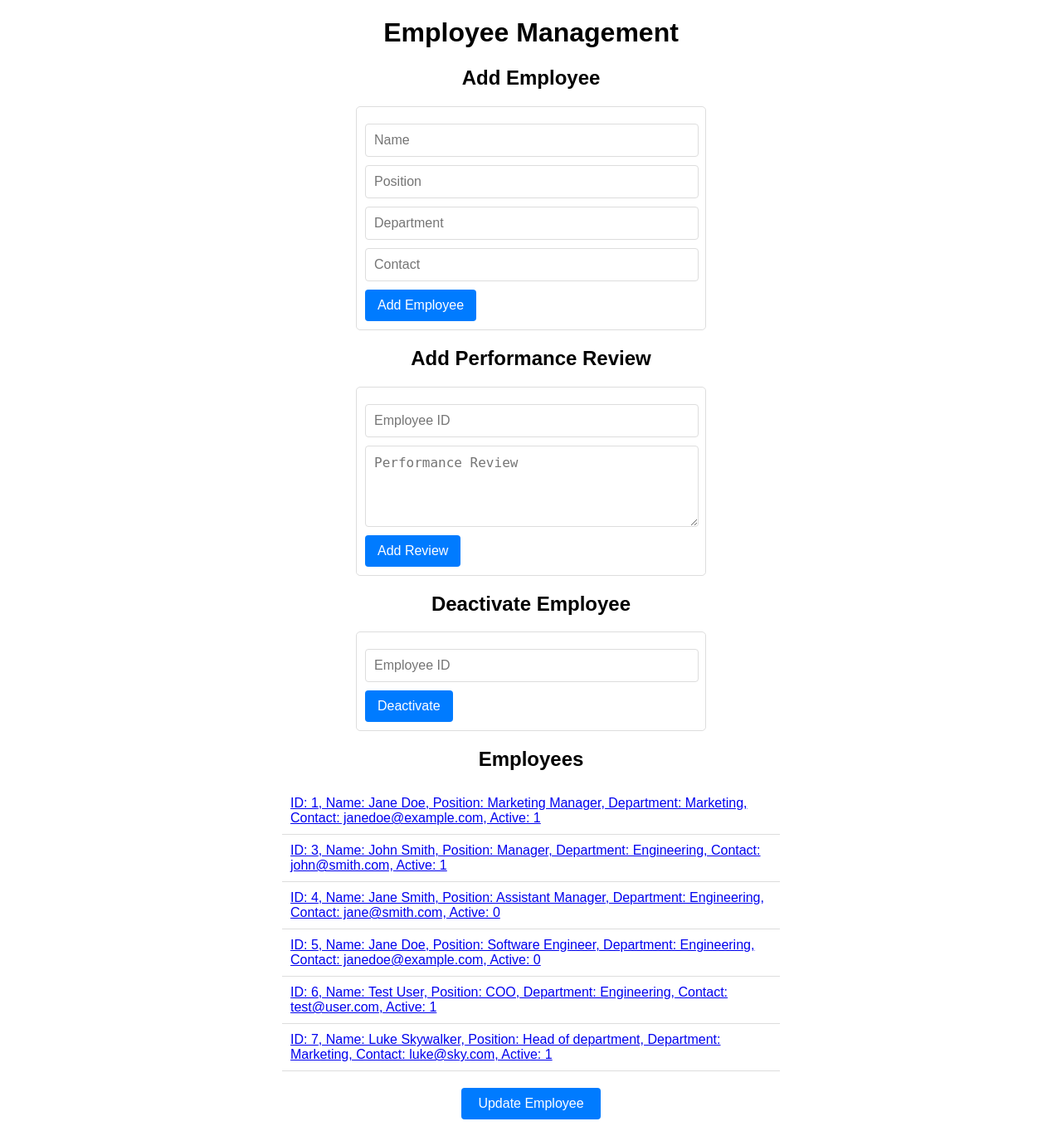
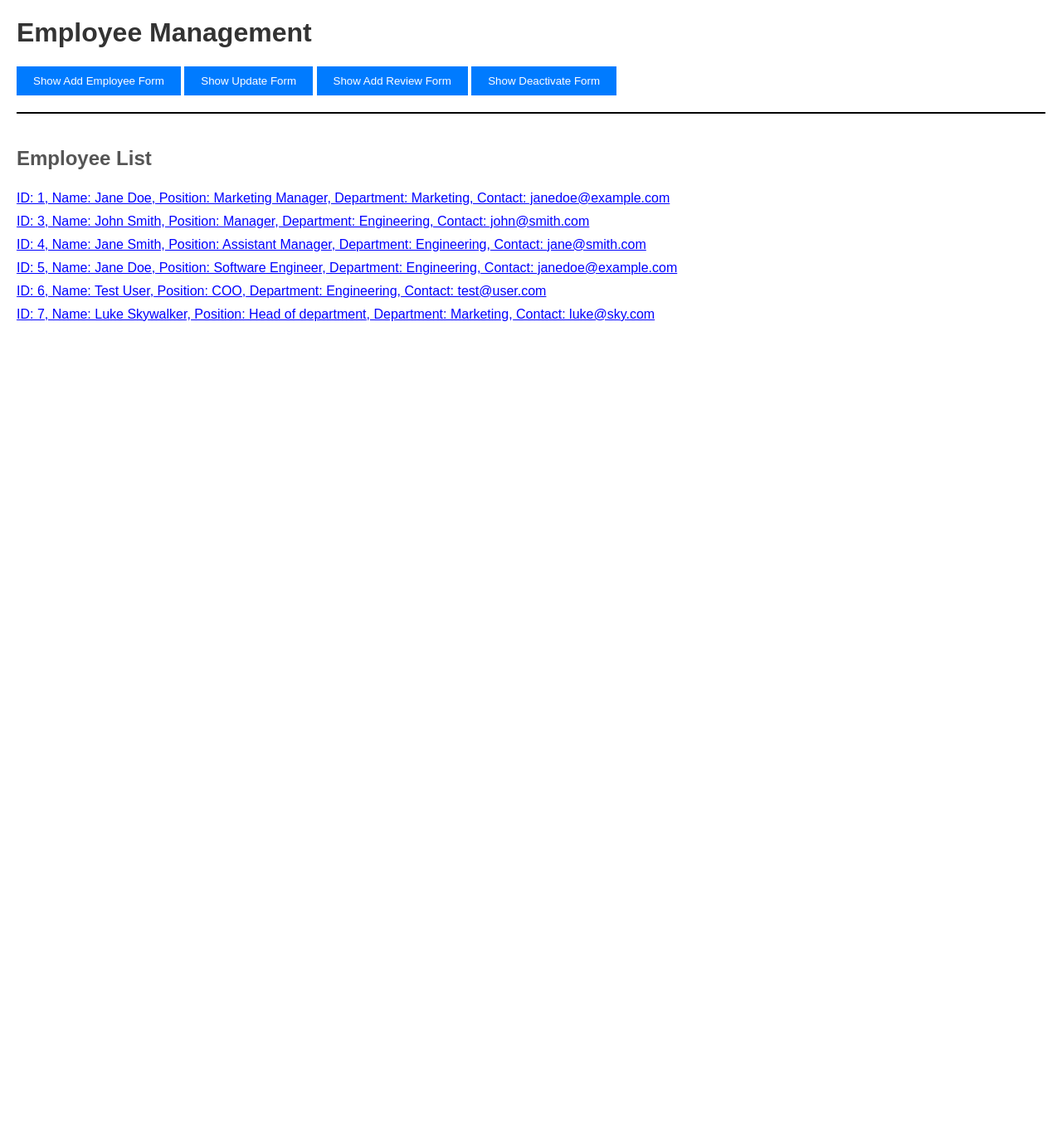
Before and after one commit to BlueHatThebe/Employee-Management-API, a Flask app: page / in a window 1280 px wide. Shown: the whole page at 83% size. After the commit the page ends 387 px from the top, so only its background shows below. Run offline with Flask 3, Linux system fonts and the light colour scheme; data comes from the database, SQL or seed files in the repository; both versions use the stored data as it was after the commit.

Commit message:
edited backend and templates folder to handle static files correctly.

```diff
--- a/app.py
+++ b/app.py
@@ -2,7 +2,6 @@ from flask import Flask, send_from_directory, jsonify, request, render_template
 from flask_cors import CORS
 import sqlite3
 import json
-import os
 
 app = Flask(__name__)
 CORS(app)
@@ -43,17 +42,12 @@ def handle_invalid_data_response(message):
 def handle_internal_error(error):
     return jsonify({"status": "error", "message": "An internal error occurred"}), 500
 
-# Serve static files
 @app.route("/", defaults={"filename": "index.html"})
 @app.route("/<path:filename>")
 def serve_static(filename):
-    if filename == "employeeDetails.html":
-        # Render employee-details.html from the templates folder
-        return render_template('employeeDetails.html')
-    if os.path.isfile(os.path.join('templates', filename)):
-        return send_from_directory('templates', filename)
-    else:
-        return jsonify({"status": "error", "message": "File not found"}), 404
+    if filename.endswith('.html'):
+        return render_template(filename)
+    return send_from_directory('static', filename)
 
 # API endpoints
 @app.route("/api/v1/employees", methods=["GET"])
@@ -69,9 +63,9 @@ def get_employees():
     except Exception as e:
         return handle_internal_error(e)
 
-@app.route("/api/v1/employees/<string:employeeId>", methods=["GET"])
+@app.route("/api/v1/employees/<int:employeeId>", methods=["GET"])
 def get_employee(employeeId):
-    is_valid, error = validate_employee_id(employeeId)
+    is_valid, error = validate_employee_id(str(employeeId))
     if not is_valid:
         return handle_invalid_data_response(error)
 
@@ -224,7 +218,7 @@ def init_db():
     # Create employees table
     cursor.execute('''
         CREATE TABLE IF NOT EXISTS employees (
-            id TEXT PRIMARY KEY,
+            id INTEGER PRIMARY KEY,
             name TEXT NOT NULL,
             position TEXT NOT NULL,
             department TEXT NOT NULL,
--- a/static/script.js
+++ b/static/script.js
@@ -2,158 +2,211 @@ document.addEventListener('DOMContentLoaded', function() {
     console.log('DOM fully loaded and parsed');
     loadEmployees();
 
-    document.getElementById('add-employee-form').addEventListener('submit', function(event) {
+    // Form Element Setup
+    const addEmployeeForm = document.getElementById('add-employee-form');
+    const updateEmployeeForm = document.getElementById('update-employee-form');
+    const addReviewForm = document.getElementById('add-review-form');
+    const deactivateEmployeeForm = document.getElementById('deactivate-employee-form');
+
+    // Form Submission Handlers
+    if (addEmployeeForm) {
+        addEmployeeForm.querySelector('form').addEventListener('submit', function(event) {
             event.preventDefault();
             addEmployee();
         });
+    }
 
-    document.getElementById('update-employee-form').addEventListener('submit', function(event) {
+    if (updateEmployeeForm) {
+        updateEmployeeForm.querySelector('form').addEventListener('submit', function(event) {
             event.preventDefault();
             updateEmployee();
         });
+    }
 
-    document.getElementById('add-review-form').addEventListener('submit', function(event) {
+    if (addReviewForm) {
+        addReviewForm.querySelector('form').addEventListener('submit', function(event) {
             event.preventDefault();
             addPerformanceReview();
         });
+    }
 
-    document.getElementById('deactivate-employee-form').addEventListener('submit', function(event) {
+    if (deactivateEmployeeForm) {
+        deactivateEmployeeForm.querySelector('form').addEventListener('submit', function(event) {
             event.preventDefault();
             deactivateEmployee();
         });
+    }
 
-    // Toggle the visibility of the update employee form
-    document.getElementById('show-update-form').addEventListener('click', function() {
+    // Toggle Form Visibility
+    document.getElementById('show-add-employee-form')?.addEventListener('click', function() {
+        toggleVisibility('add');
+    });
+
+    document.getElementById('show-update-form')?.addEventListener('click', function() {
         toggleVisibility('update');
     });
 
-    // Hide the update employee form
-    document.getElementById('cancel-update').addEventListener('click', function() {
-        toggleVisibility('default');
+    document.getElementById('show-review-form')?.addEventListener('click', function() {
+        toggleVisibility('review');
+    });
+
+    document.getElementById('show-deactivate-form')?.addEventListener('click', function() {
+        toggleVisibility('deactivate');
     });
 });
 
-function toggleVisibility(state) {
-    const elements = {
-        update: ['update-employee-div', 'add-employee-div', 'add-review-div', 'deactivate-employee-div', 'employees-list-div'],
-        default: ['add-employee-div', 'add-review-div', 'deactivate-employee-div', 'employees-list-div']
+function toggleVisibility(formType) {
+    const forms = {
+        add: document.getElementById('add-employee-form'),
+        update: document.getElementById('update-employee-form'),
+        review: document.getElementById('add-review-form'),
+        deactivate: document.getElementById('deactivate-employee-form')
     };
-    const display = {
-        update: ['block', 'none', 'none', 'none', 'none'],
-        default: ['block', 'block', 'block', 'block', 'block']
-    };
-
-    elements[state].forEach((id, index) => {
-        document.getElementById(id).style.display = display[state][index];
+    Object.keys(forms).forEach(type => {
+        const form = forms[type];
+        if (form) {
+            form.classList.toggle('hidden', type !== formType);
+        }
     });
 }
 
-function loadEmployees() {
-    fetch('/api/v1/employees')
-        .then(response => response.json())
-        .then(employees => {
+async function loadEmployees() {
+    try {
+        const response = await fetch('/api/v1/employees');
+        if (!response.ok) {
+            throw new Error(`HTTP error! Status: ${response.status}`);
+        }
+        const data = await response.json();
         const ul = document.getElementById('employee-list-ul');
+        if (ul) {
             ul.innerHTML = '';
-            if (employees.data.length === 0) {
-                ul.innerHTML = '<li>No employees found.</li>';
-            } else {
-                employees.data.forEach(employee => {
+            data.data.forEach(employee => {
                 const li = document.createElement('li');
-                    const link = document.createElement('a');
-                    link.href = `/employeeDetails.html?id=${employee.id}`;
-                    link.textContent = `ID: ${employee.id}, Name: ${employee.name}, Position: ${employee.position}, Department: ${employee.department}, Contact: ${employee.contact}, Active: ${employee.active}`;
-                    li.appendChild(link);
+                li.className = 'employee-item';
+                li.textContent = `ID: ${employee.id}, Name: ${employee.name}, Position: ${employee.position}, Department: ${employee.department}, Contact: ${employee.contact}`;
+                li.addEventListener('click', () => {
+                    window.location.href = `/employee_details.html?id=${employee.id}`;
+                });
                 ul.appendChild(li);
             });
         }
-        })
-        .catch(error => {
+    } catch (error) {
         console.error('Error loading employees:', error);
         const ul = document.getElementById('employee-list-ul');
-            ul.innerHTML = '<li>Error loading employees.</li>';
-        });
+        if (ul) {
+            ul.innerHTML = `<li>Error loading employees: ${error.message}</li>`;
+        }
+    }
 }
 
-function addEmployee() {
-    const employee = {
-        name: document.getElementById('name').value,
-        position: document.getElementById('position').value,
-        department: document.getElementById('department').value,
-        contact: document.getElementById('contact').value
-    };
+async function addEmployee() {
+    const name = document.getElementById('name')?.value;
+    const position = document.getElementById('position')?.value;
+    const department = document.getElementById('department')?.value;
+    const contact = document.getElementById('contact')?.value;
 
-    fetch('/api/v1/employees', {
+    try {
+        const response = await fetch('/api/v1/employees', {
             method: 'POST',
-        headers: { 'Content-Type': 'application/json' },
-        body: JSON.stringify(employee)
-    })
-    .then(response => response.json())
-    .then(() => {
+            headers: {
+                'Content-Type': 'application/json'
+            },
+            body: JSON.stringify({ name, position, department, contact })
+        });
+        const result = await response.json();
+        if (response.ok) {
             loadEmployees();
-        document.getElementById('add-employee-form').reset();
-    })
-    .catch(error => {
+            clearForm('add');
+        } else {
+            alert(`Error: ${result.message}`);
+        }
+    } catch (error) {
         console.error('Error adding employee:', error);
-        alert(`Error adding employee: ${error.message}`);
-    });
+    }
 }
 
-function updateEmployee() {
-    const employeeId = document.getElementById('update-id').value;
-    const updatedEmployee = {
-        name: document.getElementById('update-name').value,
-        position: document.getElementById('update-position').value,
-        department: document.getElementById('update-department').value,
-        contact: document.getElementById('update-contact').value
-    };
+async function updateEmployee() {
+    const id = document.getElementById('update-id')?.value;
+    const name = document.getElementById('update-name')?.value;
+    const position = document.getElementById('update-position')?.value;
+    const department = document.getElementById('update-department')?.value;
+    const contact = document.getElementById('update-contact')?.value;
 
-    fetch(`/api/v1/employees/${employeeId}`, {
+    try {
+        const response = await fetch(`/api/v1/employees/${id}`, {
             method: 'PUT',
-        headers: { 'Content-Type': 'application/json' },
-        body: JSON.stringify(updatedEmployee)
-    })
-    .then(response => response.json())
-    .then(() => {
+            headers: {
+                'Content-Type': 'application/json'
+            },
+            body: JSON.stringify({ name, position, department, contact })
+        });
+        const result = await response.json();
+        if (response.ok) {
             loadEmployees();
-        document.getElementById('update-employee-form').reset();
-        toggleVisibility('default');
-    })
-    .catch(error => {
+            clearForm('update');
+        } else {
+            alert(`Error: ${result.message}`);
+        }
+    } catch (error) {
         console.error('Error updating employee:', error);
-        alert(`Error updating employee: ${error.message}`);
-    });
+    }
 }
 
-function addPerformanceReview() {
-    const employeeId = document.getElementById('review-id').value;
-    const review = { review: document.getElementById('review-text').value };
+async function addPerformanceReview() {
+    const id = document.getElementById('review-id')?.value;
+    const reviewText = document.getElementById('review-text')?.value;
 
-    fetch(`/api/v1/employees/${employeeId}/reviews`, {
+    try {
+        const response = await fetch(`/api/v1/employees/${id}/reviews`, {
             method: 'POST',
-        headers: { 'Content-Type': 'application/json' },
-        body: JSON.stringify(review)
-    })
-    .then(response => response.json())
-    .then(() => {
-        document.getElementById('add-review-form').reset();
-    })
-    .catch(error => {
+            headers: {
+                'Content-Type': 'application/json'
+            },
+            body: JSON.stringify({ review: reviewText })
+        });
+        const result = await response.json();
+        if (response.ok) {
+            loadEmployees();
+            clearForm('review');
+        } else {
+            alert(`Error: ${result.message}`);
+        }
+    } catch (error) {
         console.error('Error adding performance review:', error);
-        alert(`Error adding performance review: ${error.message}`);
-    });
+    }
 }
 
-function deactivateEmployee() {
-    const employeeId = document.getElementById('deactivate-id').value;
+async function deactivateEmployee() {
+    const id = document.getElementById('deactivate-id')?.value;
 
-    fetch(`/api/v1/employees/${employeeId}/deactivate`, { method: 'PATCH' })
-    .then(response => response.json())
-    .then(() => {
+    try {
+        const response = await fetch(`/api/v1/employees/${id}/deactivate`, {
+            method: 'PATCH',
+            headers: {
+                'Content-Type': 'application/json'
+            }
+        });
+        const result = await response.json();
+        if (response.ok) {
             loadEmployees();
-        document.getElementById('deactivate-employee-form').reset();
-    })
-    .catch(error => {
+            clearForm('deactivate');
+        } else {
+            alert(`Error: ${result.message}`);
+        }
+    } catch (error) {
         console.error('Error deactivating employee:', error);
-        alert(`Error deactivating employee: ${error.message}`);
-    });
     }
+}
+
+function clearForm(formType) {
+    const forms = {
+        add: document.getElementById('add-employee-form'),
+        update: document.getElementById('update-employee-form'),
+        review: document.getElementById('add-review-form'),
+        deactivate: document.getElementById('deactivate-employee-form')
+    };
+    const form = forms[formType];
+    if (form) {
+        form.querySelectorAll('input, textarea').forEach(input => input.value = '');
+    }
+}
--- a/static/styles.css
+++ b/static/styles.css
@@ -3,36 +3,31 @@ body {
     margin: 20px;
 }
 
-h1, h2 {
-    text-align: center; /* Center-align headings */
+h1 {
+    color: #333;
+}
+
+h2 {
+    color: #555;
 }
 
 form {
     margin-bottom: 20px;
-    padding: 10px;
-    border: 1px solid #ddd;
-    border-radius: 5px;
-    max-width: 400px;
-    margin: auto;
 }
 
 input, textarea {
     display: block;
-    width: calc(100% - 20px);
-    margin: 10px 0;
+    margin: 5px 0;
     padding: 10px;
-    font-size: 16px;
-    border: 1px solid #ddd;
-    border-radius: 4px;
+    width: 100%;
+    box-sizing: border-box;
 }
 
 button {
-    padding: 10px 15px;
-    font-size: 16px;
+    padding: 10px 20px;
+    background-color: #007BFF;
     color: #fff;
-    background-color: #007bff;
     border: none;
-    border-radius: 4px;
     cursor: pointer;
 }
 
@@ -43,22 +38,8 @@ button:hover {
 ul {
     list-style-type: none;
     padding: 0;
-    margin: 0 auto;
-    max-width: 600px; /* Optional: Limits the width of the list */
 }
 
-ul li {
-    padding: 10px;
-    border-bottom: 1px solid #ddd;
+li {
+    padding: 5px 0;
 }
-
-.center-button-container {
-    text-align: center;
-    margin-top: 20px;
-}
-
-.center-button-container button {
-    display:inline-block;
-    padding:10px 20px;
-    font-size: 16px;
-}
--- a/templates/index.html
+++ b/templates/index.html
@@ -4,69 +4,91 @@
     <meta charset="UTF-8">
     <meta name="viewport" content="width=device-width, initial-scale=1.0">
     <title>Employee Management</title>
-    <!-- Directly link to static files -->
-    <link rel="stylesheet" href="/static/styles.css">
+    <link rel="stylesheet" href="{{ url_for('static', filename='styles.css') }}"> <!-- Ensure this path is correct -->
+    <style>
+        .hidden {
+            display: none;
+        }
+
+        form {
+            margin-bottom: 20px;
+        }
+
+        .form-container {
+            margin: 10px 0;
+        }
+
+        #employee-list-container {
+            margin-top: 20px;
+            border-top: 2px solid #000;
+            padding-top: 20px;
+        }
+
+        .employee-item {
+            cursor: pointer;
+            color: blue;
+            text-decoration: underline;
+        }
+    </style>
 </head>
 <body>
     <h1>Employee Management</h1>
 
-    <!-- Add Employee Form -->
-    <div id="add-employee-div">
+    <!-- Buttons to Toggle Forms -->
+    <div>
+        <button id="show-add-employee-form">Show Add Employee Form</button>
+        <button id="show-update-form">Show Update Form</button>
+        <button id="show-review-form">Show Add Review Form</button>
+        <button id="show-deactivate-form">Show Deactivate Form</button>
+    </div>
+
+    <!-- Forms for Managing Employees -->
+    <div id="add-employee-form" class="form-container hidden">
         <h2>Add Employee</h2>
-        <form id="add-employee-form">
-            <input type="text" id="name" placeholder="Name" required />
-            <input type="text" id="position" placeholder="Position" required />
-            <input type="text" id="department" placeholder="Department" required />
-            <input type="text" id="contact" placeholder="Contact" />
+        <form>
+            <label for="name">Name:</label><input type="text" id="name"><br>
+            <label for="position">Position:</label><input type="text" id="position"><br>
+            <label for="department">Department:</label><input type="text" id="department"><br>
+            <label for="contact">Contact:</label><input type="text" id="contact"><br>
             <button type="submit">Add Employee</button>
         </form>
     </div>
 
-    <!-- Update Employee Section -->
-    <div id="update-employee-div" style="display: none;">
+    <div id="update-employee-form" class="form-container hidden">
         <h2>Update Employee</h2>
-        <form id="update-employee-form">
-            <input type="text" id="update-id" placeholder="Employee ID" required />
-            <input type="text" id="update-name" placeholder="Name" />
-            <input type="text" id="update-position" placeholder="Position" />
-            <input type="text" id="update-department" placeholder="Department" />
-            <input type="text" id="update-contact" placeholder="Contact" />
+        <form>
+            <label for="update-id">Employee ID:</label><input type="text" id="update-id"><br>
+            <label for="update-name">Name:</label><input type="text" id="update-name"><br>
+            <label for="update-position">Position:</label><input type="text" id="update-position"><br>
+            <label for="update-department">Department:</label><input type="text" id="update-department"><br>
+            <label for="update-contact">Contact:</label><input type="text" id="update-contact"><br>
             <button type="submit">Update Employee</button>
         </form>
-        <button id="cancel-update">Cancel</button>
     </div>
 
-    <!-- Add Performance Review Form -->
-    <div id="add-review-div">
+    <div id="add-review-form" class="form-container hidden">
         <h2>Add Performance Review</h2>
-        <form id="add-review-form">
-            <input type="text" id="review-id" placeholder="Employee ID" required />
-            <textarea id="review-text" placeholder="Performance Review" rows="4" required></textarea>
+        <form>
+            <label for="review-id">Employee ID:</label><input type="text" id="review-id"><br>
+            <label for="review-text">Review:</label><textarea id="review-text" rows="4" cols="50"></textarea><br>
             <button type="submit">Add Review</button>
         </form>
     </div>
 
-    <!-- Deactivate Employee Form -->
-    <div id="deactivate-employee-div">
+    <div id="deactivate-employee-form" class="form-container hidden">
         <h2>Deactivate Employee</h2>
-        <form id="deactivate-employee-form">
-            <input type="text" id="deactivate-id" placeholder="Employee ID" required />
-            <button type="submit">Deactivate</button>
+        <form>
+            <label for="deactivate-id">Employee ID:</label><input type="text" id="deactivate-id"><br>
+            <button type="submit">Deactivate Employee</button>
         </form>
     </div>
 
-    <!-- Employees List -->
-    <div id="employees-list-div">
-        <h2>Employees</h2>
+    <!-- Employee List Moved to Bottom -->
+    <div id="employee-list-container">
+        <h2>Employee List</h2>
         <ul id="employee-list-ul"></ul>
     </div>
 
-    <!-- Centered Update Employee Button -->
-    <div class="center-button-container">
-        <button id="show-update-form">Update Employee</button>
-    </div>
-
-    <!-- Directly link to JavaScript file -->
-    <script src="/static/script.js"></script>
+    <script src="{{ url_for('static', filename='script.js') }}"></script> <!-- Ensure this path is correct -->
 </body>
 </html>
```
Also changed, not shown: templates/employee_Details.html (renamed from templates/employeeDetails.html, +3 -5 lines), employees.db. Lines whose indentation alone changed are shown as unchanged.
